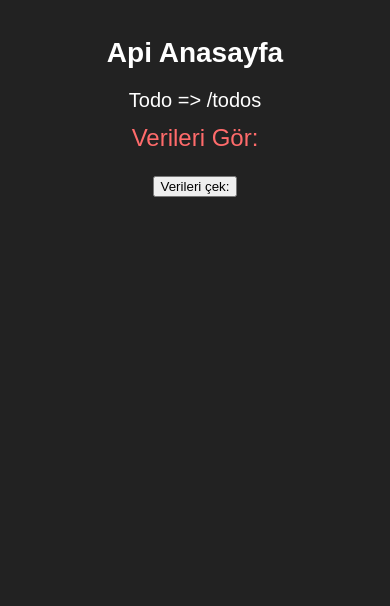
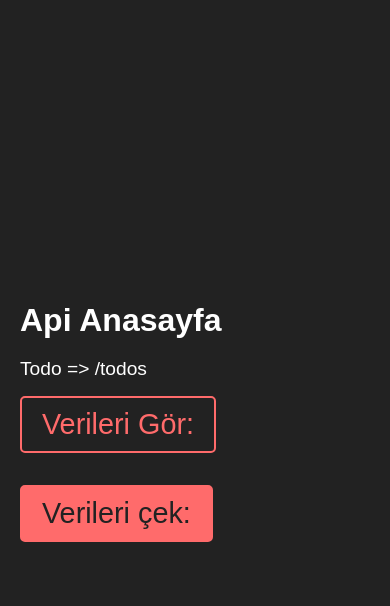
Before and after one commit to Neinphobia/todoapp, a website: page public/index.html in a window 390 px wide. Drawn offline with Linux system fonts and the light colour scheme.

Commit message:
responsiveness truly.

```diff
--- a/public/index.html
+++ b/public/index.html
@@ -8,91 +8,116 @@ body {
       background-color: #222;
       color: #fff;
       font-family: 'Arial', sans-serif;
-      text-align: center;
       padding: 20px;
+      margin: 0;
+      display: flex;
+      flex-direction: column;
+      align-items: center;
+      justify-content: center;
+      min-height: 100vh;
     }
 
     h1 {
-      font-size: 28px;
-      margin-bottom: 10px;
-      word-wrap: break-word;
+      font-size: 3rem;
+      margin-bottom: 1rem;
     }
 
     p {
-      font-size: 16px;
-      margin-bottom: 10px;
-      word-wrap: break-word;
+      font-size: 1.5rem;
+      margin-bottom: 1rem;
     }
 
     a {
       color: #ff6b6b;
-      font-size: 20px;
+      font-size: 2.5rem;
       text-decoration: none;
-      margin-bottom: 20px;
-      display: block;
-      word-wrap: break-word;
+      margin-bottom: 2rem;
+      display: inline-block;
+      padding: 10px 20px;
+      border: 2px solid #ff6b6b;
+      border-radius: 5px;
+      transition: all 0.3s ease;
     }
 
     a:hover {
-      color: #ff3d3d;
+      background-color: #ff6b6b;
+      color: #222;
     }
 
-    ul {
-      list-style-type: none;
-      padding: 0;
-      margin: 0;
+    .container {
       display: flex;
       flex-direction: column;
       align-items: center;
     }
 
-    li {
-      font-size: 18px;
+    #displayTodo {
+      font-size: 2rem;
+      margin-bottom: 2rem;
+    }
+
+    #displayList {
+      padding: 0;
+      margin: 0;
+      list-style-type: none;
       text-align: left;
-      margin-bottom: 10px;
-      width: 100%;
-      max-width: 400px;
-      margin-left: auto;
-      margin-right: auto;
+    }
+
+    #displayList li {
+      font-size: 1.8rem;
+      margin-bottom: 1.2rem;
+    }
+
+    #fetch {
+      font-size: 2rem;
+      padding: 10px 20px;
+      border: 2px solid #ff6b6b;
+      border-radius: 5px;
+      background-color: #ff6b6b;
+      color: #222;
+      cursor: pointer;
     }
 
     /* Responsive Styles */
-    /* Responsive Styles */
     @media (max-width: 600px) {
-  body {
-    padding: 10px;
-  }
-
       h1 {
-    font-size: 28px;
-    margin-bottom: 12px;
+        font-size: 2rem;
       }
 
       p {
-    font-size: 20px;
-    margin-bottom: 12px;
+        font-size: 1.2rem;
       }
 
       a {
-    font-size: 24px;
-    margin-bottom: 24px;
+        font-size: 1.8rem;
       }
 
-  li {
-    font-size: 20px;
-    margin-bottom: 12px;
+      #displayTodo {
+        font-size: 1.8rem;
+      }
+
+      #displayList li {
+        font-size: 1.6rem;
+      }
+
+      #fetch {
+        font-size: 1.8rem;
       }
     }
+  </style>
 
-  </style>
+
 </head>
 <body>
+    <div class="mastercontainer">
         <h1>Api Anasayfa</h1>
         <p>Todo => /todos </p>
         <a href="/todos">Verileri Gör:</a>
         <button id="fetch">
             Verileri çek:
           </button>
+    </div>
+
+
 
   <div class="container">
     <p id="displayTodo">
```
Lines whose indentation alone changed are shown as unchanged.
